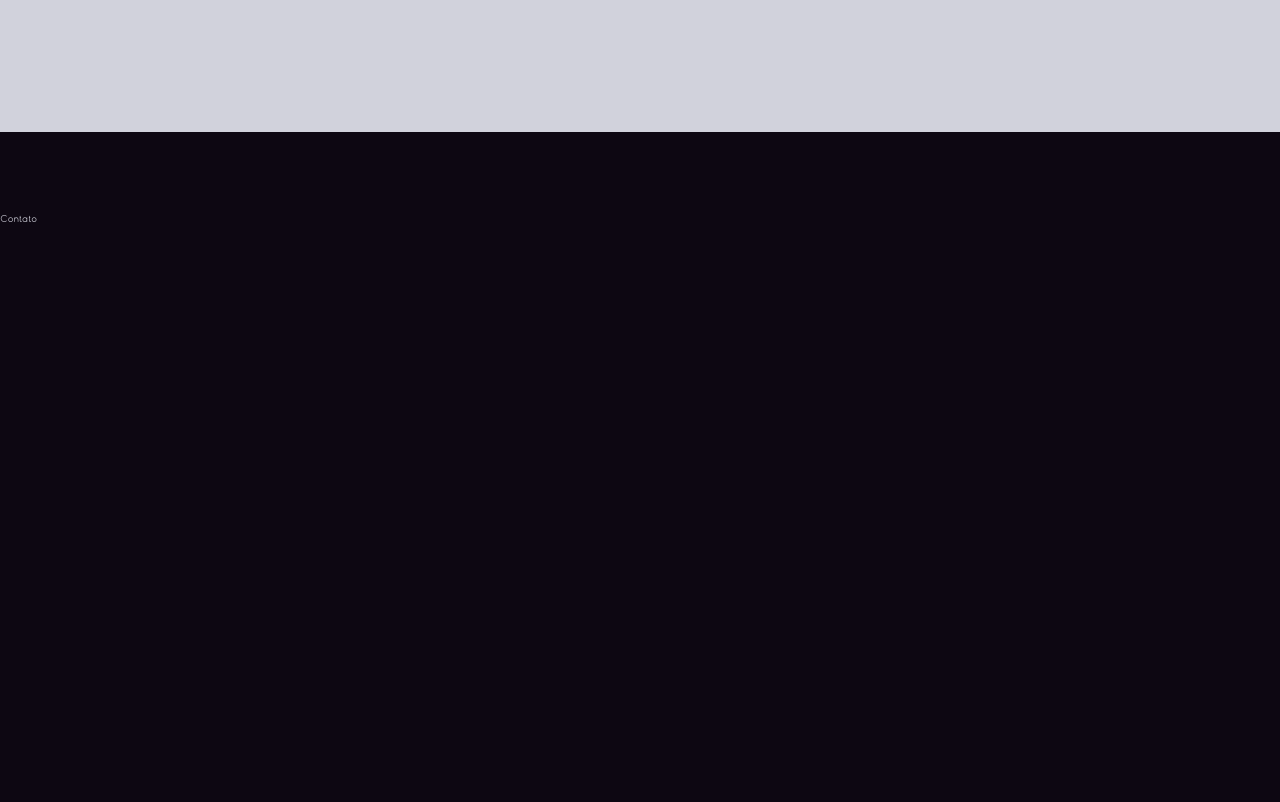
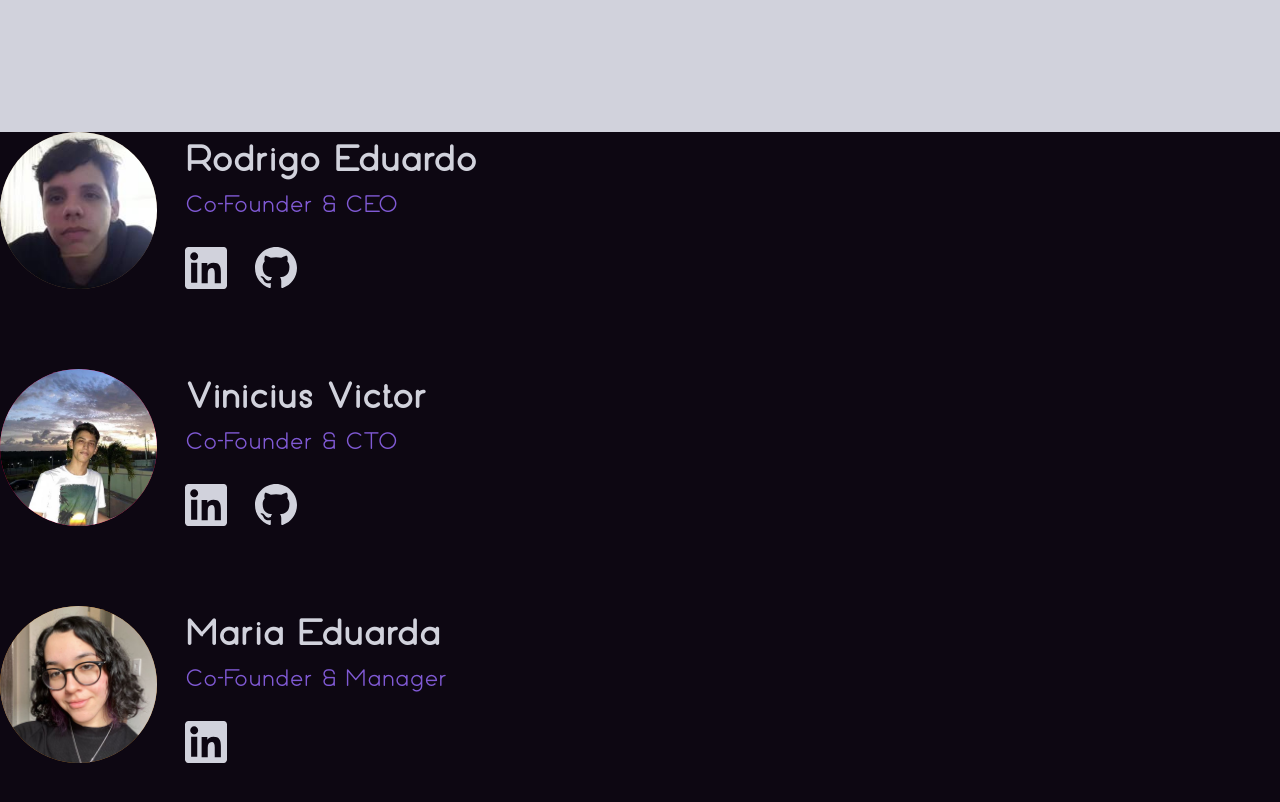
Before and after one commit to rodrigoeduardo/portfolio-blob, a Next.js app: page / in a window 1280 px wide. Shown: the part 1740-2542 px from the top of the page. Built offline with nearby package versions, Linux system fonts and the light colour scheme.

Commit message:
Contact component added

```diff
--- a/src/pages/index.tsx
+++ b/src/pages/index.tsx
@@ -1,5 +1,6 @@
 import { Box, Flex, Text, Image, VStack, Divider, Center } from '@chakra-ui/react';
 import { Carousel } from '../components/Carousel';
+import { Contact } from '../components/Contact';
 import { Header } from '../components/Header';
 import { ImageLink } from '../components/ImageLink';
 
@@ -70,12 +71,10 @@ export default function Home() {
 
       <Box
         id="contato"
-        position="relative"
         h="100vh"
         marginX="auto"
-        mt="8rem"
       >
-        Contato
+        <Contact />
       </Box>
     </Box>
   );
```
